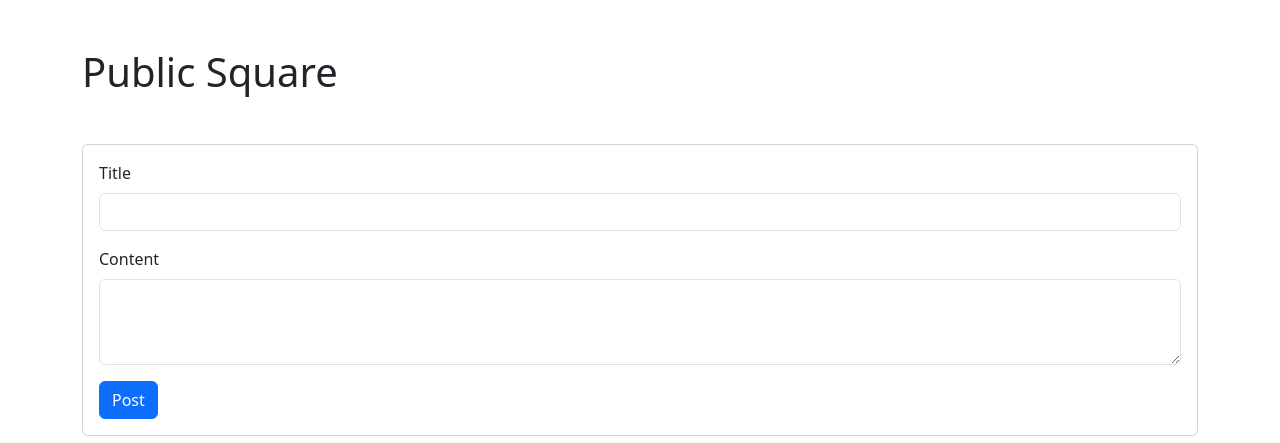
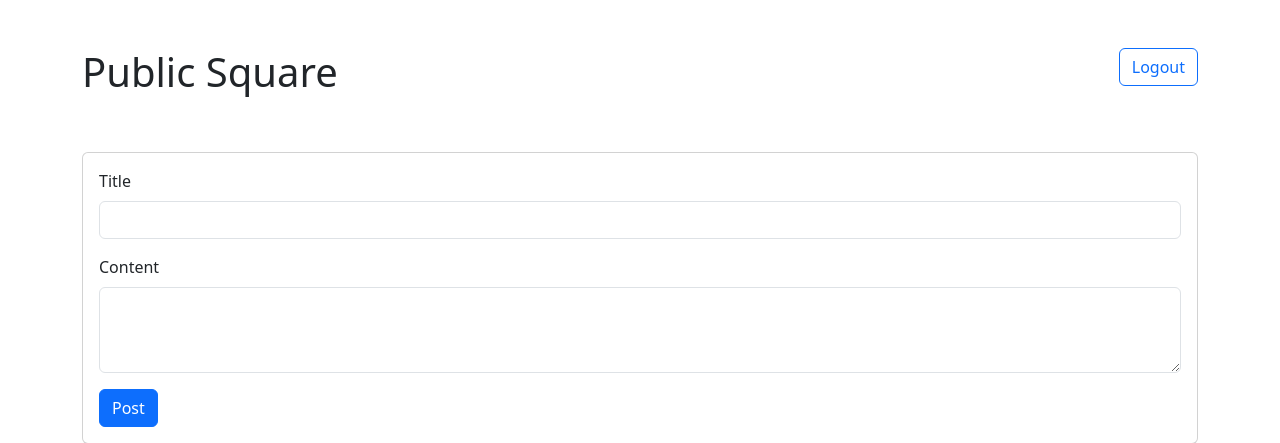
Before and after one commit to GoodDays13/ASE230-Project, a PHP site: page /index.php in a window 1280 px wide. Shown: the top 443 px of the page. Run offline with PHP 8.4, Linux system fonts and the light colour scheme; the visitor is signed in with stand-in values (Sample User, id 1).

Commit message:
Add login and logout button to index.php

```diff
--- a/index.php
+++ b/index.php
@@ -63,8 +63,13 @@ session_start();
 </head>
 
 <body>
-  <div class="container mt-5">
+  <div class="container d-flex mt-5">
     <h1>Public Square</h1>
+    <a class="btn btn-outline-primary ms-auto mb-auto" href="<?php echo isset($_SESSION['user_id']) ? 'logout.php">Logout' : 'login.php">Login'; ?>
+    <?php if (false) { ?>">
+    <?php } // weird stuff to make the formatter happy
+    ?>
+    </a>
   </div>
   <div class="container mt-5">
     <?php if (isset($_SESSION['user_id'])) { ?>
```
